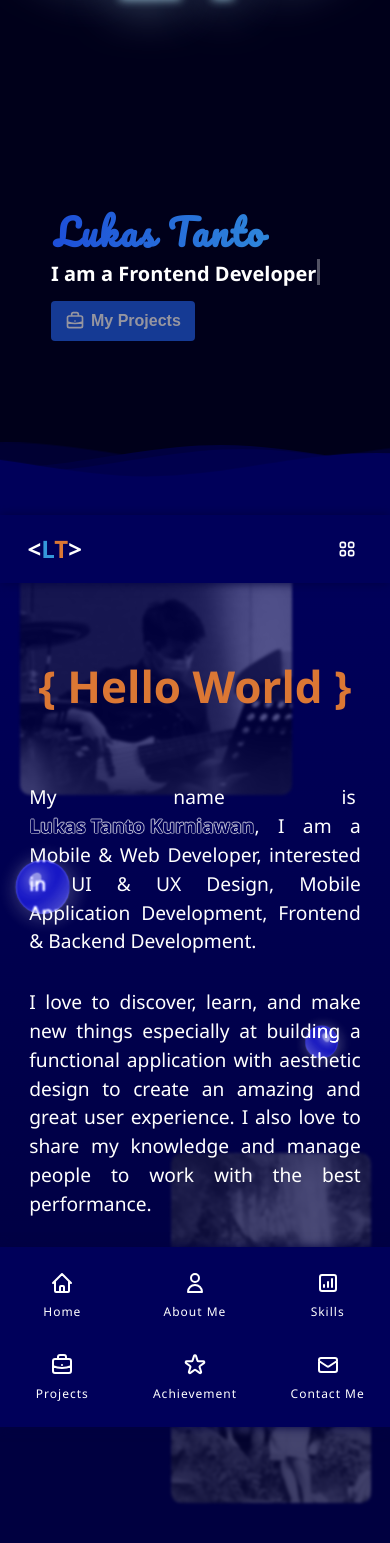
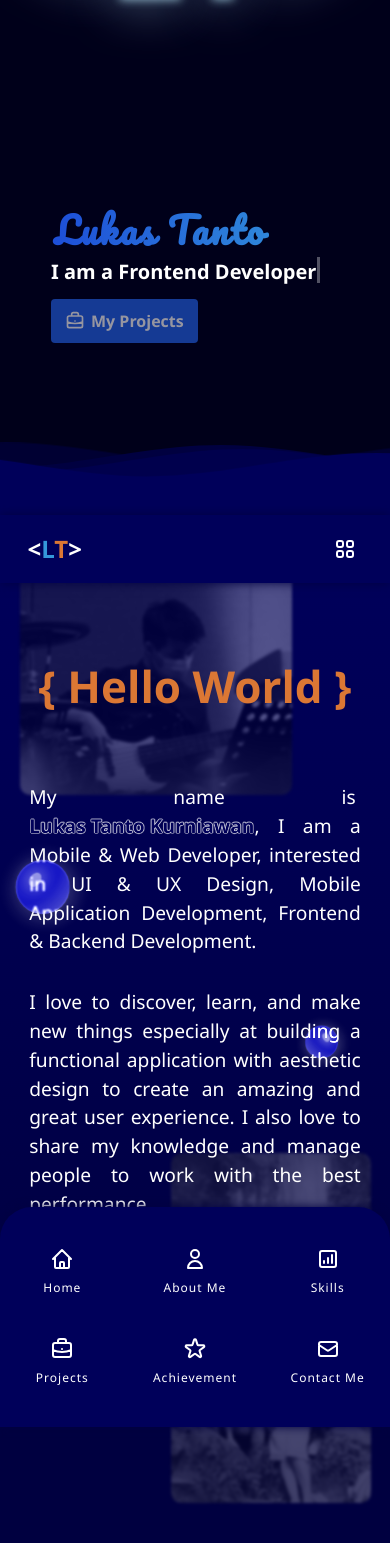
Before and after one commit to lukast2410/My-Portofolio, a Next.js app: page / in a window 390 px wide. Shown: the part 261-1804 px from the top of the page. Built offline with nearby package versions, Linux system fonts and the light colour scheme.

Commit message:
Fix Nav Responsive

```diff
--- a/src/components/Header.tsx
+++ b/src/components/Header.tsx
@@ -23,7 +23,7 @@ export default function Header() {
 							<span>T</span>&gt;
 						</h1>
 						<button onFocus={() => setShow(true)} onBlur={() => setShow(false)}>
-							<HiOutlineViewGrid className={`icon5 ${styles.menuGrid}`} />
+							<HiOutlineViewGrid className={`icon6 ${styles.menuGrid}`} />
 						</button>
 					</div>
 					<ul className={`${show ? styles.showMenuGrid : ''}`}>
--- a/src/components/hero/HeroSection.tsx
+++ b/src/components/hero/HeroSection.tsx
@@ -47,10 +47,10 @@ export default function HeroSection() {
 								I am a&nbsp;
 								<TypedText />
 							</p>
-							<button className={styles.viewWorkBtn}>
+							<a href="#projects" className={styles.viewWorkBtn}>
 								<HiOutlineBriefcase className={`icon5`} />
 								<span>My Projects</span>
-							</button>
+							</a>
 						</div>
 					</div>
 				</div>
--- a/styles/components/Header.module.scss
+++ b/styles/components/Header.module.scss
@@ -147,18 +147,18 @@
     }
 
     ul {
-      box-shadow: 0px 0px 10px $darkBlue600;
       animation: none;
       position: fixed;
       bottom: -100%;
       left: 0;
-      padding: 1rem 0;
+      padding: 2rem 0;
       margin: 0;
       width: 100%;
       display: grid;
       grid-template-columns: 1fr 1fr 1fr;
-      gap: 1rem 0.5rem;
+      gap: 1.5rem 0.5rem;
       background-color: $darkBlue400;
+      border-radius: 2rem 2rem 0 0;
       box-shadow: 0px 0px 10px $darkBlue600;
       transition: .3s ease;
 
@@ -167,9 +167,11 @@
         a {
           margin: 0;
           text-transform: none;
-          font-size: 0.75rem;
+          font-size: 1rem;
 
           .navIcon {
+            width: 2.5rem;
+            height: 2.5rem;
             display: block;
             margin-bottom: 0.5rem;
           }
@@ -186,3 +188,19 @@
     display: block;
   }
 }
+
+
+@media screen and (max-width: 640px) {
+  .nav ul li{
+    a {
+      margin: 0;
+      text-transform: none;
+      font-size: 0.75rem;
+
+      .navIcon {
+        width: 1.5rem;
+        height: 1.5rem;
+      }
+    }
+  }
+}
--- a/styles/pages/Hero.module.scss
+++ b/styles/pages/Hero.module.scss
@@ -79,6 +79,7 @@
   }
 
   .viewWorkBtn {
+    width: fit-content;
     margin-top: 1rem;
     background-color: $blue400;
     outline: none;
```
